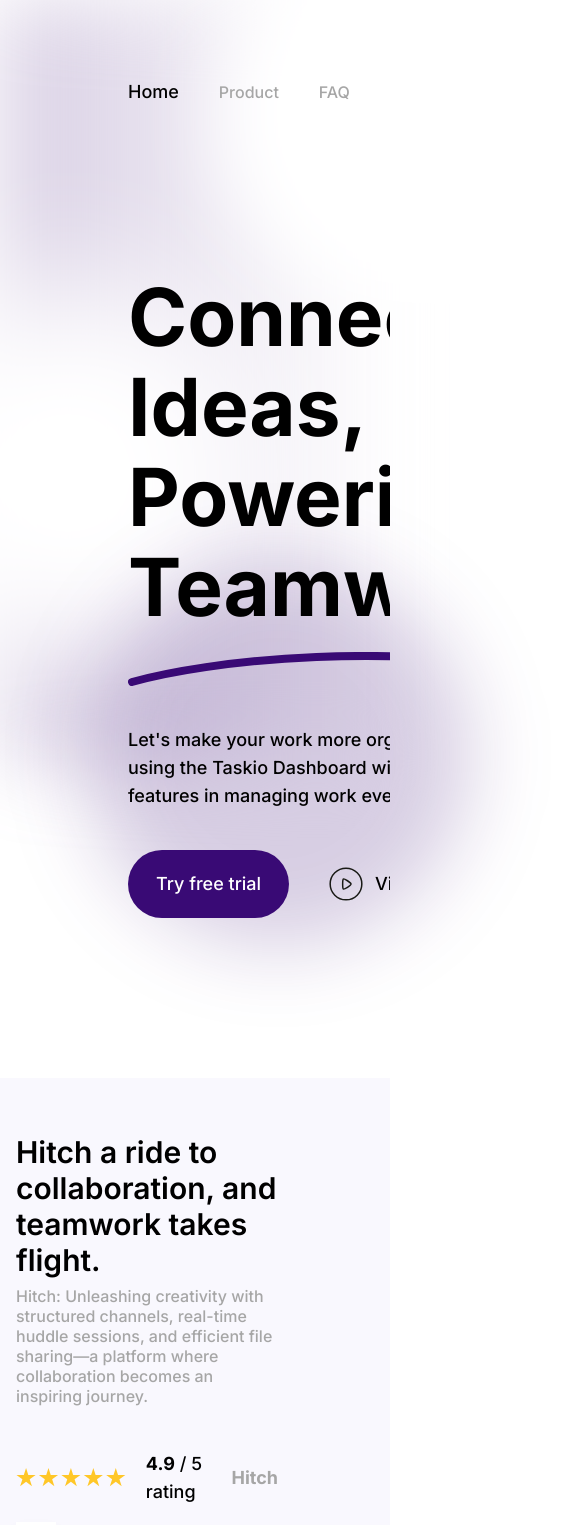
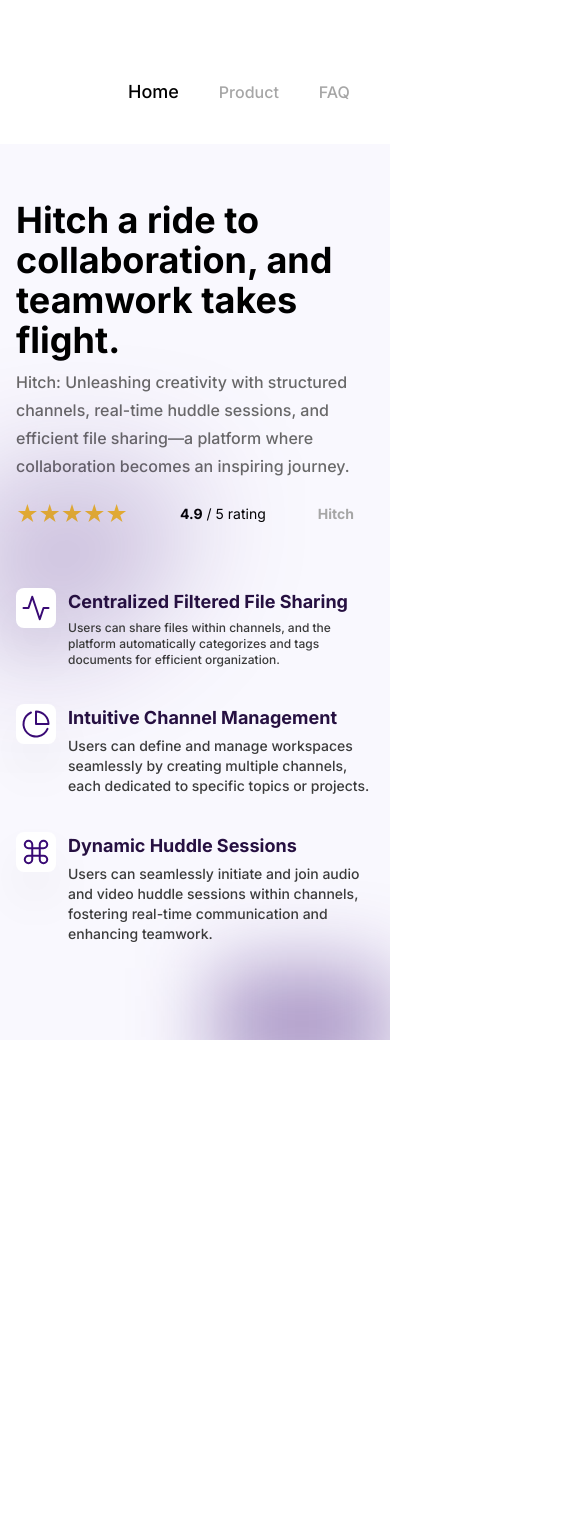
Before and after one commit to opencodeiiita/Hitch-Frontend, a Next.js app: page /home in a window 390 px wide. Shown: the top 1525 px of the page, 585 px wide, since content can reach past the window. After the commit the page ends 1040 px from the top, so only its background shows below. Built offline with nearby package versions, Linux system fonts and the light colour scheme.

Commit message:
fix: accurate responsiveness

```diff
--- a/src/app/home/page.jsx
+++ b/src/app/home/page.jsx
@@ -8,7 +8,7 @@ export default function page () {
   return (
     <div className=' overflow-x-hidden z-20'>
         <NavBar />
-        <section className='flex mr-4 mt-32 ml-32 pb-40 '>
+        <section className='flex mr-4 mt-32 ml-32 pb-40 max-lg:hidden'>
             <section className='flex flex-col z-10 '>
                 <p className='text-[80px] leading-[90px] font-bold'>Connecting Ideas, Powering Teamwork.</p>
                 <svg className='mt-5' xmlns="http://www.w3.org/2000/svg" width="487" height="34" viewBox="0 0 487 34" fill="none">
@@ -31,7 +31,7 @@ export default function page () {
             <aside className='absolute overflow-x-hidden w-[99vw] h-[90vh] top-0 left-0 bg-gradient-to-r from-primary/20 to-white blur-2xl -z-20'></aside>
             <aside className='absolute w-96 h-96 rounded-full bg-white top-1/3 right-1/3 blur-3xl -z-10'></aside>
             <aside className='absolute w-[500px] h-96 rounded-full bg-white -top-20 left-[55%] blur-2xl  -z-10'></aside>
-            <aside className='absolute w-96 h-96 rounded-full bg-primary/20 -right-20 top-2/3 blur-2xl -z-10'></aside>
+            <aside className='absolute w-96 h-96 rounded-full bg-primary/20 right-0 top-2/3 blur-2xl -z-10 overflow-x-hidden'></aside>
         </section>
         <CTA />
     </div>
--- a/src/components/CTA.jsx
+++ b/src/components/CTA.jsx
@@ -1,53 +1,59 @@
 const CTA=()=>
 {
     return (
-        <div className='pl-32 pr-28 pt-14 flex flex-col md:flex-row bg-[#F9F8FE] max-sm:pl-4'>
-            <section className='flex flex-col mr-36 max-sm:mb-4 max-sm:w-full'>
-                <h1 className='text-5xl font-semibold max-sm:text-3xl'>Hitch a ride to collaboration, and teamwork takes flight.</h1>
-                <p className='text-text font-medium leading-[30px] mt-2 max-sm:leading-5'>Hitch: Unleashing creativity with structured channels, real-time huddle sessions, and efficient file sharing—a platform where collaboration becomes an inspiring journey.</p>
+        <div className='pl-32 pr-28 pt-14 flex flex-col md:flex-row bg-[#F9F8FE] max-sm:justify-center max-sm:pl-4 max-sm:pb-24 max-xl:px-4 max-sm:relative'>
+            <section className='flex flex-col mr-36  max-sm:w-full max-md:mr-0 '>
+                <h1 className='text-5xl font-semibold max-sm:font-bold max-sm:text-4xl'>Hitch a ride to collaboration, and teamwork takes flight.</h1>
+                <p className='text-text font-medium leading-[30px] mt-2 max-sm:leading-7 max-sm:text-[#696969]'>Hitch: Unleashing creativity with structured channels, real-time huddle sessions, and efficient file sharing—a platform where collaboration becomes an inspiring journey.</p>
 
-                <aside className='flex items-center justify-between max-w-sm mt-11'>
-                <svg xmlns="http://www.w3.org/2000/svg" width="142" height="26" viewBox="0 0 142 26" fill="none">
+                <aside className='flex items-center justify-between max-w-sm mt-11 max-sm:mt-6 max-sm:mr-5 max-sm:relative'>
+                <svg className="max-sm:w-28 max-sm:h-5 " xmlns="http://www.w3.org/2000/svg" width="142" height="26" viewBox="0 0 142 26" fill="none">
                     <path d="M13 0L15.9187 8.98278H25.3637L17.7225 14.5344L20.6412 23.5172L13 17.9656L5.35879 23.5172L8.27747 14.5344L0.636266 8.98278H10.0813L13 0Z" fill="#FFC728"/>
                     <path d="M42 0L44.9187 8.98278H54.3637L46.7225 14.5344L49.6412 23.5172L42 17.9656L34.3588 23.5172L37.2775 14.5344L29.6363 8.98278H39.0813L42 0Z" fill="#FFC728"/>
                     <path d="M71 0L73.9187 8.98278H83.3637L75.7225 14.5344L78.6412 23.5172L71 17.9656L63.3588 23.5172L66.2775 14.5344L58.6363 8.98278H68.0813L71 0Z" fill="#FFC728"/>
                     <path d="M100 0L102.919 8.98278H112.364L104.723 14.5344L107.641 23.5172L100 17.9656L92.3588 23.5172L95.2775 14.5344L87.6363 8.98278H97.0813L100 0Z" fill="#FFC728"/>
                     <path d="M129 0L131.919 8.98278H141.364L133.723 14.5344L136.641 23.5172L129 17.9656L121.359 23.5172L124.277 14.5344L116.636 8.98278H126.081L129 0Z" fill="#FFC728"/>
                 </svg>
-                <span className='text-lg font-medium max-sm:ml-5'><strong>4.9</strong> / 5 rating</span>
-                <span className='text-lg text-text font-bold'>Hitch</span>
+                <span className='text-lg font-medium max-sm:text-sm max-sm:font-normal'><strong>4.9</strong> / 5 rating</span>
+                <span className='text-lg text-text font-bold max-sm:text-sm'>Hitch</span>
+                <aside className="absolute h-40 w-52 blur-3xl -left-10 -mb-24 rounded-br-full  hidden bg-primary/30 max-sm:block"></aside>
                 </aside>
             </section>
-            <section className='flex flex-col justify-between'>
-                <aside className='grid auto-cols-auto gap-x-5 gap-y-2'>
-                    <span className='flex w-14 h-14 justify-center items-center shadow-2xl bg-white max-sm:w-10 max-sm:h-10'>
+
+            <section className='flex flex-col justify-between max-md:mt-16 max-sm:z-10'>
+                <aside className='grid auto-cols-auto gap-x-5 gap-y-2 max-sm:gap-y-0 max-sm:gap-x-3'>
+                    <span className='flex w-14 h-14 justify-center items-center rounded-lg shadow-2xl bg-white max-sm:w-10 max-sm:h-10'>
                     <svg xmlns="http://www.w3.org/2000/svg" width="30" height="30" viewBox="0 0 30 30" fill="none">
                         <path d="M27.5 15H22.5L18.75 26.25L11.25 3.75L7.5 15H2.5" stroke="#390A75" stroke-width="2" stroke-linecap="round" stroke-linejoin="round"/>
                     </svg>
                     </span>
-                    <h1 className='text-3xl font-bold max-sm:text-xl'>Centralized Filtered File Sharing</h1>
-                    <p className='text-lg text-text font-medium col-start-2 max-sm:text-sm'>Users can share files within channels, and the platform automatically categorizes and tags documents for efficient organization.</p>
+                    <h1 className='text-3xl font-bold max-sm:text-lg max-sm:text-primary-dark'>Centralized Filtered File Sharing</h1>
+                    <p className='text-lg text-text font-medium col-start-2 max-sm:text-xs max-sm:text-[#3B3B3B] max-sm:-mt-2'>Users can share files within channels, and the platform automatically categorizes and tags documents for efficient organization.</p>
                 </aside>
-                <aside className='grid auto-cols-auto gap-x-5 gap-y-2 mt-3'>
-                    <span className='flex w-14 h-14 justify-center items-center shadow-2xl bg-white max-sm:w-10 max-sm:h-10'>
+
+                <aside className='grid auto-cols-auto gap-x-5 gap-y-2 mt-3 max-sm:gap-y-0 max-sm:gap-x-3 max-sm:mt-9'>
+                    <span className='flex w-14 h-14 justify-center items-center rounded-lg shadow-2xl bg-white max-sm:w-10 max-sm:h-10'>
                     <svg xmlns="http://www.w3.org/2000/svg" width="30" height="30" viewBox="0 0 30 30" fill="none">
                         <path d="M26.512 19.8626C25.7168 21.7432 24.473 23.4004 22.8894 24.6892C21.3057 25.9781 19.4305 26.8594 17.4276 27.2561C15.4247 27.6528 13.3551 27.5528 11.3997 26.9648C9.44436 26.3769 7.66281 25.3189 6.2108 23.8834C4.75879 22.4479 3.68055 20.6785 3.07032 18.73C2.4601 16.7815 2.33648 14.7132 2.71027 12.7059C3.08407 10.6986 3.9439 8.81338 5.21458 7.21513C6.48527 5.61689 8.12813 4.35424 9.99953 3.5376" stroke="#390A75" stroke-width="2" stroke-linecap="round" stroke-linejoin="round"/>
                         <path d="M27.5 15C27.5 13.3585 27.1767 11.733 26.5485 10.2165C25.9203 8.69989 24.9996 7.3219 23.8388 6.16117C22.6781 5.00043 21.3001 4.07969 19.7835 3.45151C18.267 2.82332 16.6415 2.5 15 2.5V15H27.5Z" stroke="#390A75" stroke-width="2" stroke-linecap="round" stroke-linejoin="round"/>
                     </svg>
                     </span>
-                    <h1 className='text-3xl font-bold max-sm:text-xl'>Intuitive Channel Management</h1>
-                    <p className='text-lg text-text font-medium col-start-2 max-sm:text-sm'> Users can define and manage workspaces seamlessly by creating multiple channels, each dedicated to specific topics or projects.</p>
+                    <h1 className='text-3xl font-bold max-sm:text-lg max-sm:text-primary-dark'>Intuitive Channel Management</h1>
+                    <p className='text-lg text-text font-medium col-start-2 max-sm:text-sm max-sm:text-[#3B3B3B] max-sm:-mt-2'> Users can define and manage workspaces seamlessly by creating multiple channels, each dedicated to specific topics or projects.</p>
                 </aside>
-                <aside className='grid auto-cols-auto gap-x-5 gap-y-2 mt-3'>
-                    <span className='flex w-14 h-14 justify-center items-center shadow-2xl bg-white max-sm:w-10 max-sm:h-10'>
+
+                <aside className='grid auto-cols-auto gap-x-5 gap-y-2 mt-3 max-sm:gap-y-0 max-sm:gap-x-3 max-sm:mt-9'>
+                    <span className='flex w-14 h-14 justify-center rounded-lg items-center shadow-2xl bg-white max-sm:w-10 max-sm:h-10'>
                     <svg xmlns="http://www.w3.org/2000/svg" width="30" height="30" viewBox="0 0 30 30" fill="none">
                         <path d="M22.5 3.75C21.5054 3.75 20.5516 4.14509 19.8483 4.84835C19.1451 5.55161 18.75 6.50544 18.75 7.5V22.5C18.75 23.4946 19.1451 24.4484 19.8483 25.1517C20.5516 25.8549 21.5054 26.25 22.5 26.25C23.4946 26.25 24.4484 25.8549 25.1517 25.1517C25.8549 24.4484 26.25 23.4946 26.25 22.5C26.25 21.5054 25.8549 20.5516 25.1517 19.8483C24.4484 19.1451 23.4946 18.75 22.5 18.75H7.5C6.50544 18.75 5.55161 19.1451 4.84835 19.8483C4.14509 20.5516 3.75 21.5054 3.75 22.5C3.75 23.4946 4.14509 24.4484 4.84835 25.1517C5.55161 25.8549 6.50544 26.25 7.5 26.25C8.49456 26.25 9.44839 25.8549 10.1517 25.1517C10.8549 24.4484 11.25 23.4946 11.25 22.5V7.5C11.25 6.50544 10.8549 5.55161 10.1517 4.84835C9.44839 4.14509 8.49456 3.75 7.5 3.75C6.50544 3.75 5.55161 4.14509 4.84835 4.84835C4.14509 5.55161 3.75 6.50544 3.75 7.5C3.75 8.49456 4.14509 9.44839 4.84835 10.1517C5.55161 10.8549 6.50544 11.25 7.5 11.25H22.5C23.4946 11.25 24.4484 10.8549 25.1517 10.1517C25.8549 9.44839 26.25 8.49456 26.25 7.5C26.25 6.50544 25.8549 5.55161 25.1517 4.84835C24.4484 4.14509 23.4946 3.75 22.5 3.75Z" stroke="#390A75" stroke-width="2" stroke-linecap="round" stroke-linejoin="round"/>
                     </svg>
                     </span>
-                    <h1 className='text-3xl font-bold max-sm:text-xl'>Dynamic Huddle Sessions</h1>
-                    <p className='text-lg text-text font-medium col-start-2 max-sm:text-sm'>Users can seamlessly initiate and join audio and video huddle sessions within channels, fostering real-time communication and enhancing teamwork.</p>
+                    <h1 className='text-3xl font-bold max-sm:text-lg max-sm:text-primary-dark'>Dynamic Huddle Sessions</h1>
+                    <p className='text-lg text-text font-medium col-start-2 max-sm:text-sm max-sm:text-[#3B3B3B] max-sm:-mt-2'>Users can seamlessly initiate and join audio and video huddle sessions within channels, fostering real-time communication and enhancing teamwork.</p>
                 </aside>
             </section>
+            {/* Blur effect */}
+            <aside className="absolute h-28 w-44 right-0 -bottom-10 hidden blur-2xl bg-primary/40 max-sm:block -z:10"></aside>
         </div>
     )
 }
```
